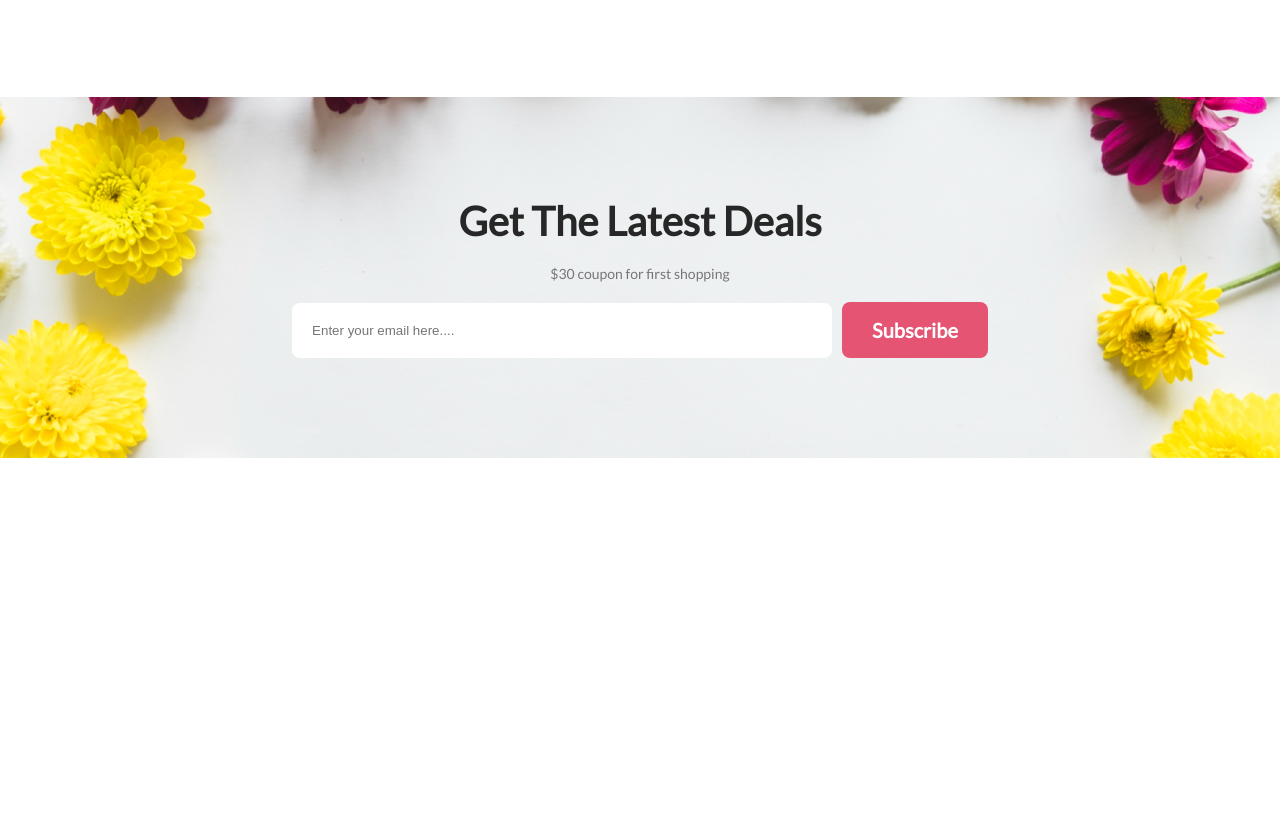
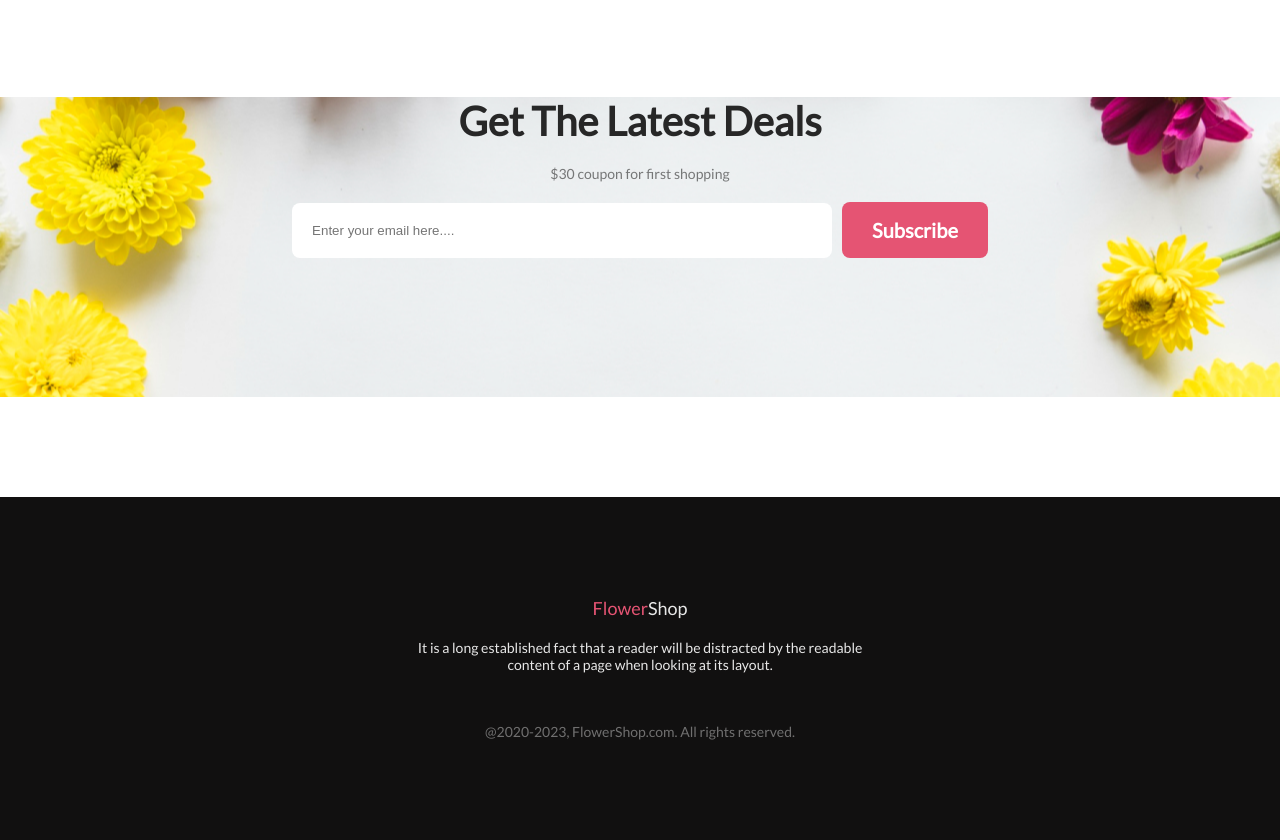
Before and after one commit to Samrat-ahammed/flower-shop-assignment, a plain HTML site: page index.html in a window 1280 px wide. Shown: the part 2760-3600 px from the top of the page. Before the commit the page ends 3318 px from the top, so only its background shows below. Drawn offline with nearby package versions, Linux system fonts and the light colour scheme.

Commit message:
add footer section

```diff
--- a/index.html
+++ b/index.html
@@ -15,6 +15,7 @@
   </head>
   <body>
     <main>
+      <!-- banner section -->
       <div class="banner">
         <div>
           <h1 class="title">
@@ -35,6 +36,7 @@
           <img class="banner-image" src="Flower Asset\pngwing 10.png" alt="" />
         </div>
       </div>
+      <!-- feature section -->
       <div class="featured-text-container">
         <h2 class="title-text">Our Featured Flowers</h2>
         <p class="subtitle-text">
@@ -147,6 +149,18 @@
         </div>
       </div>
     </main>
-    <footer></footer>
+    <footer>
+      <div class="footer-section">
+        <h2 class="footer-title"><span id="privet-text">Flower</span>Shop</h2>
+        <p class="footer-subtitle">
+          It is a long established fact that a reader will be distracted by the
+          readable content of a page when looking at its layout.
+        </p>
+
+        <p class="footer-text">
+          @2020-2023, FlowerShop.com. All rights reserved.
+        </p>
+      </div>
+    </footer>
   </body>
 </html>
--- a/style/flower-shop-style.css
+++ b/style/flower-shop-style.css
@@ -214,16 +214,16 @@ body {
   margin-top: 100px;
   background-image: url("../Flower Asset/Rectangle 9.png");
   background-position: center;
+  text-align: center;
+  align-items: center;
+  width: 100%;
+  text-align: center;
 
-  text-align: center;
-  padding: 100px;
-
+  height: 300px;
   background-repeat: no-repeat;
-  margin-bottom: 100px;
 }
 
 .latest-search {
-  padding: auto;
   width: 500px;
 
   border: none;
@@ -238,3 +238,45 @@ body {
   align-items: center;
   gap: 10px;
 }
+
+/* footer section style */
+
+.footer-section {
+  margin-top: 100px;
+  background: #111010;
+  color: rgba(255, 255, 255, 0.9);
+
+  text-align: center;
+  justify-content: center;
+  align-items: center;
+  padding: 100px;
+}
+
+.footer-title {
+  color: rgba(255, 255, 255, 0.9);
+  text-align: center;
+  font-family: Lato;
+  font-size: 18px;
+  align-items: center;
+  font-weight: 400;
+  margin-bottom: 20px;
+}
+.footer-subtitle {
+  width: 450px;
+  font-family: Lato;
+
+  font-size: 14px;
+  font-weight: 400;
+  padding: auto;
+  margin: 0 auto;
+}
+
+.footer-text {
+  margin-top: 50px;
+  color: rgba(255, 255, 255, 0.4);
+
+  font-family: Lato;
+  font-size: 14px;
+  font-style: normal;
+  font-weight: 400;
+}
```
